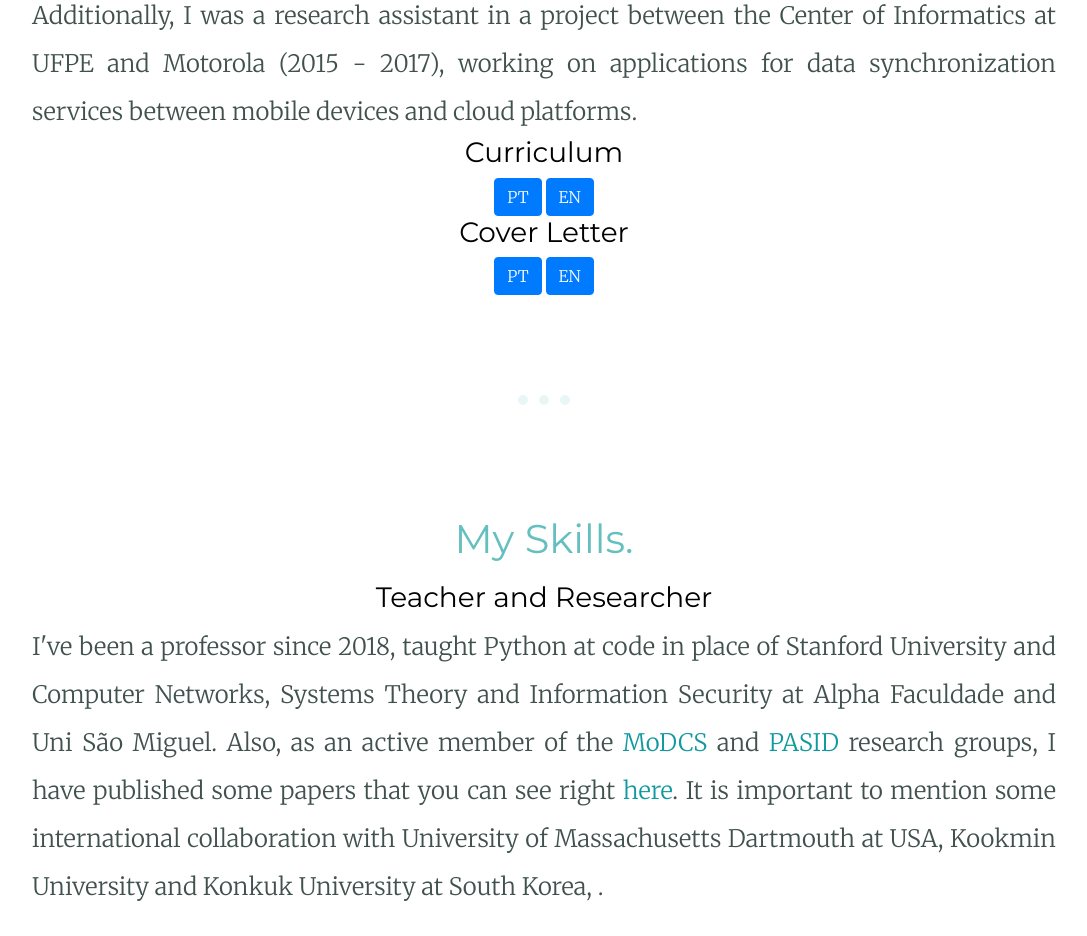
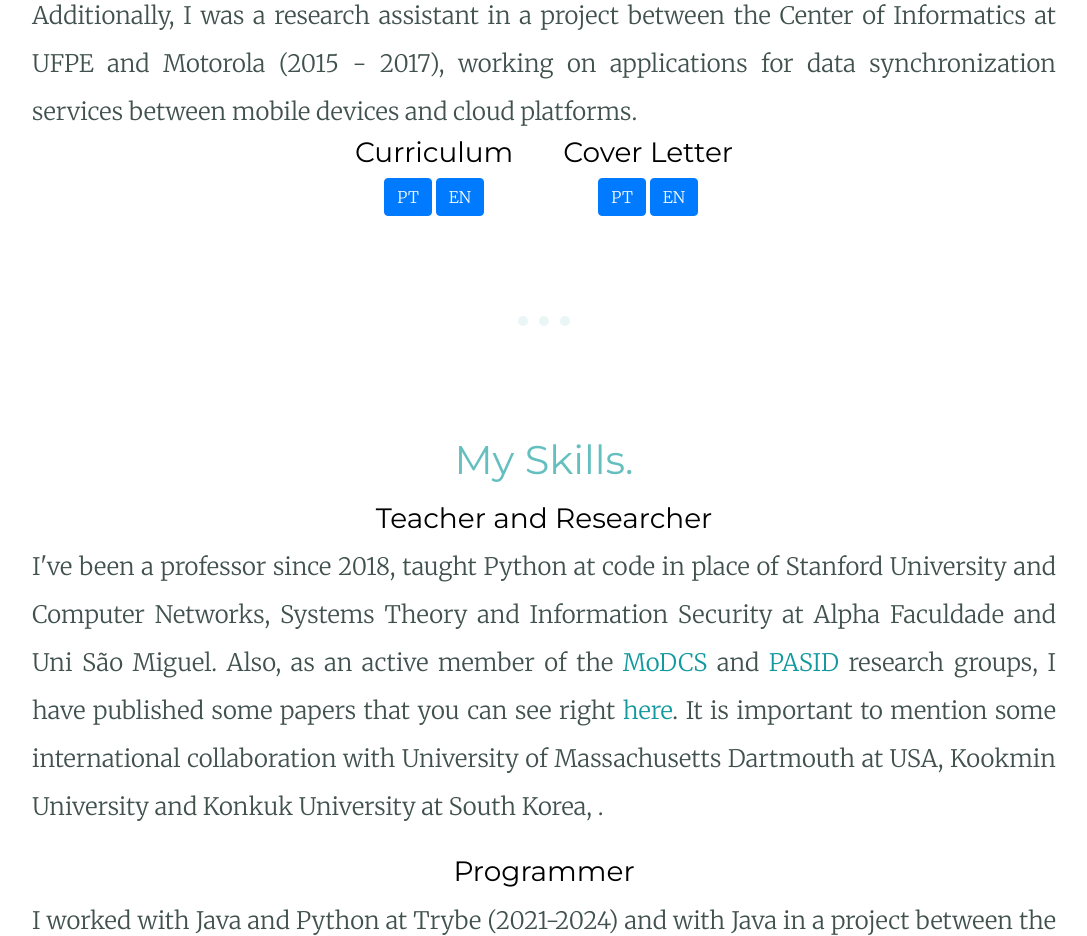
Before and after one commit to casm3/casm3.github.io, a plain HTML site: page index.html in a window 1280 px wide. Shown: the part 1320-2256 px from the top of the page, without its empty margins (96-1183 px from the left). Drawn offline with nearby package versions, Linux system fonts and the light colour scheme; a web font is replaced by a local one.

Commit message:
adds curriculum and cover letter files

```diff
--- a/index.html
+++ b/index.html
@@ -91,20 +91,25 @@
 
        <!-- Download Section -->
        <div class="download">
-         <div class="download-buttons" style="text-align: center; margin: 0 10%;">
-           <div class="download-item">
-             <h3>Curriculum</h3>
-             <a href="path/to/curriculum-pt.pdf" class="btn btn-primary btn-square" download="Curriculum_PT">PT</a>
-             <a href="path/to/curriculum-en.pdf" class="btn btn-primary btn-square" download="Curriculum_EN">EN</a>
-           </div>
-           <div class="download-item">
-             <h3>Cover Letter</h3>
-             <a href="path/to/coverletter-pt.pdf" class="btn btn-primary btn-square" download="CoverLetter_PT">PT</a>
-             <a href="path/to/coverletter-en.pdf" class="btn btn-primary btn-square" download="CoverLetter_EN">EN</a>
-           </div>
-         </div>
-       </div>
-     </div>
+        <div class="download-buttons" style="display: flex; justify-content: center; gap: 50px; margin: 0 10%;">
+
+          <!-- Curriculum Section -->
+          <div class="download-item" style="text-align: center;">
+            <h3>Curriculum</h3>
+            <a href="assets/files/carlos_melo_curriculum_pt_br.pdf" class="btn btn-primary btn-square" download="Curriculum_PT">PT</a>
+            <a href="assets/files/carlos_melo_curriculum.pdf" class="btn btn-primary btn-square" download="Curriculum_EN">EN</a>
+          </div>
+
+          <!-- Cover Letter Section -->
+          <div class="download-item" style="text-align: center;">
+            <h3>Cover Letter</h3>
+            <a href="assets/files/carlos_melo_letter_pt_br.pdf" class="btn btn-primary btn-square" download="CoverLetter_PT">PT</a>
+            <a href="assets/files/carlos_melo_letter.pdf" class="btn btn-primary btn-square" download="CoverLetter_EN">EN</a>
+          </div>
+
+        </div>
+      </div>
+
 
     <!-- Skills Section -->
     <span id="skills"></span>
```
Also changed, not shown: 4 other files.
